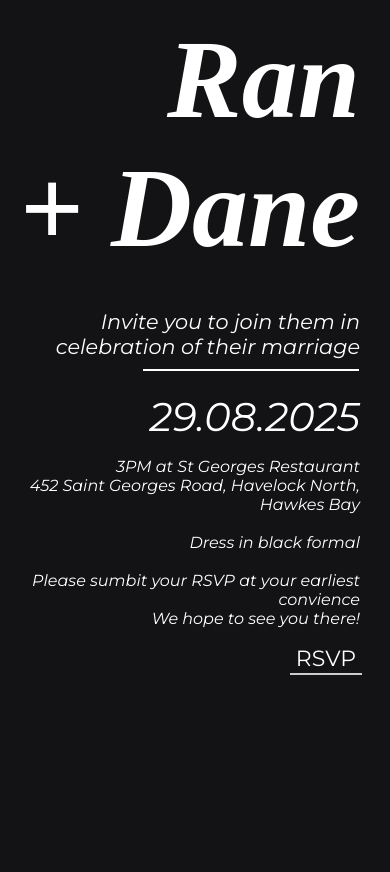
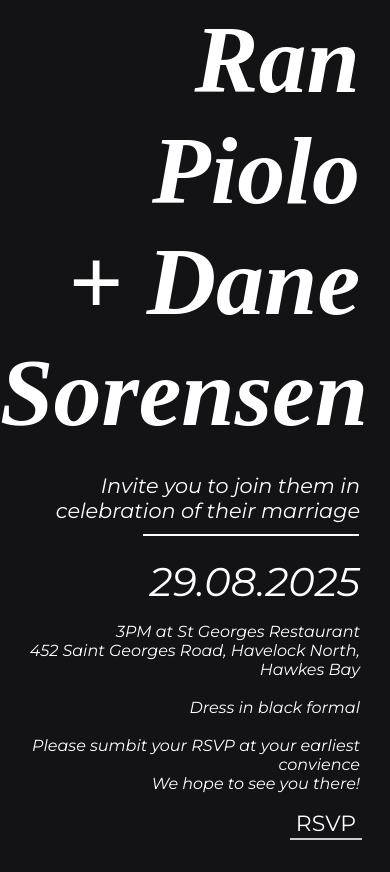
Before and after one commit to DaneS25/RSVP, a React (Create React App) app in the folder rsvp/: page / in a window 390 px wide. Before the commit the page ends 844 px from the top, so only its background shows below. Built offline with nearby package versions, Linux system fonts and the light colour scheme; a web font is replaced by a local one.

Commit message:
changed the names

```diff
--- a/rsvp/src/App.js
+++ b/rsvp/src/App.js
@@ -12,7 +12,7 @@ const triggerText = 'RSVP';
 return (
   <div className="App">
     <div className='head-text'>
-      <h1>Ran<br></br>+ Dane</h1>
+      <h1>Ran Piolo<br></br>+ Dane Sorensen</h1>
     </div>
     <div className='front-text'>
       <p>Invite you to join them in<br></br>celebration of their marriage<hr /></p>
--- a/rsvp/src/index.css
+++ b/rsvp/src/index.css
@@ -39,16 +39,6 @@ body {
   margin-left: 40px;
 }
 
-.picturehead {
-  width: 90%;
-  max-width: 700px;
-  margin: 2em auto;
-  display: flex;
-  justify-content: center;
-  align-items: center;
-  vertical-align: middle;
-}
-
 .front-text {
   font-family: "Montserrat", sans-serif;
   font-optical-sizing: auto;
@@ -88,7 +78,7 @@ body {
 .head-text {
   font-family: "Qwitcher Grypen", cursive;
   font-style:italic;
-  font-size: 3.5em;
+  font-size: 3em;
   color: rgb(255, 255, 255);
   z-index: 0;
   margin-top: -100px;
@@ -139,7 +129,7 @@ body {
   }
 
   .head-text {
-    font-size: 3em;
+    font-size: 2em;
   }
 
   .form-control {
@@ -160,7 +150,7 @@ body {
   }
 
   .head-text {
-    font-size: 3.5em;
+    font-size: 2.8em;
   }
 
   .form-control {
@@ -186,7 +176,7 @@ body {
   }
 
   .head-text {
-    font-size: 3.5em;
+    font-size: 3em;
   }
 
   .form-control {
@@ -212,7 +202,7 @@ body {
   }
 
   .head-text {
-    font-size: 3.5em;
+    font-size: 2.8em;
   }
 
   .form-control {
@@ -238,7 +228,7 @@ body {
   }
 
   .head-text {
-    font-size: 3em;
+    font-size: 2.3em;
   }
 
   .form-control {
@@ -264,7 +254,7 @@ body {
   }
 
   .head-text {
-    font-size: 3.5em;
+    font-size: 3em;
   }
 
   .form-control {
```
